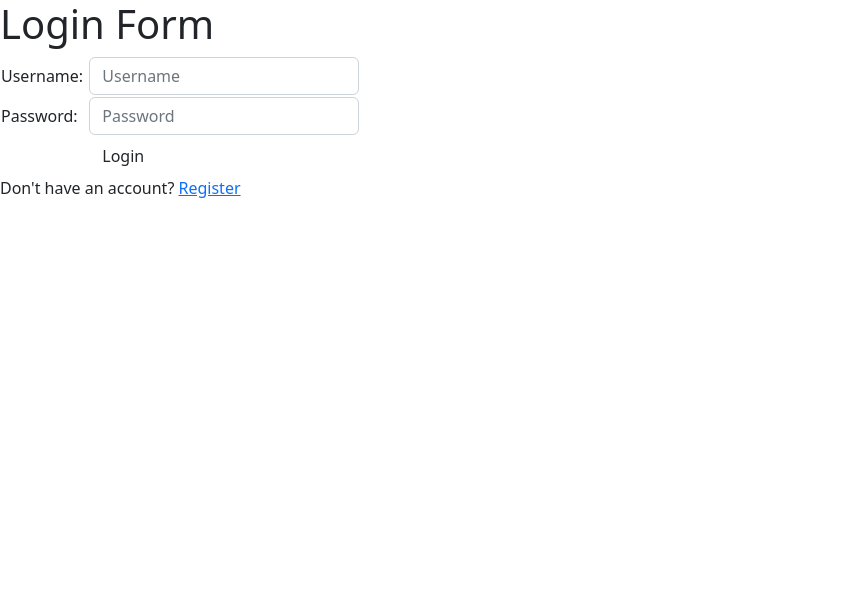
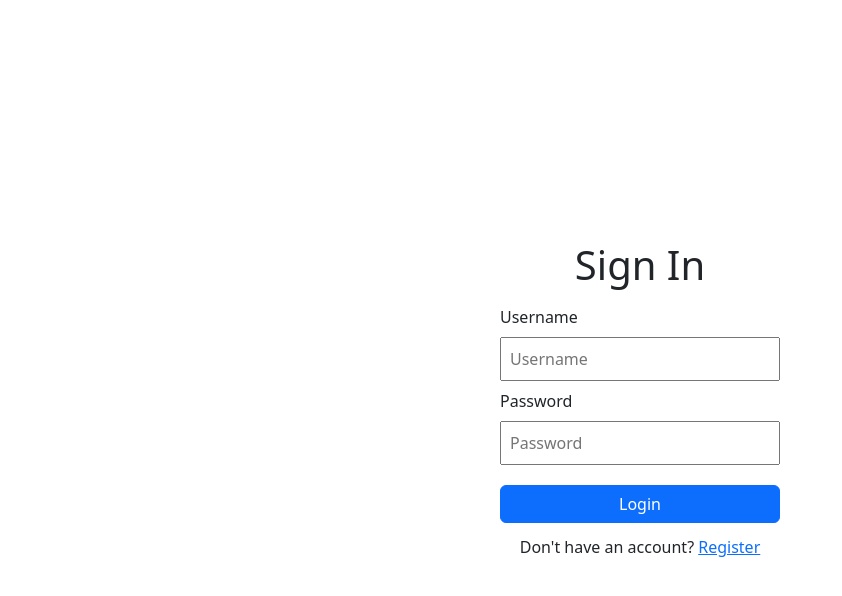
Before and after one commit to nayyara-airlangga/pbp-assignment, a Django app: page /todolist/login/ in a window 1280 px wide. Shown: the top 596 px of the page, without its empty margins (0-842 px from the left). Run offline with Django 4.2, Linux system fonts and the light colour scheme.

Commit message:
Style todolist login template

```diff
--- a/todolist/templates/login.html
+++ b/todolist/templates/login.html
@@ -6,28 +6,18 @@
 
 {% block content %}
 
-<div class="login">
+<div class="base">
+  <form class="form center" method="POST" action="">
+  {% csrf_token %}
+    <h1 class="form-header">Sign In</h1>
+    <label for="username">Username</label>
+    <input class="form-input" id="username" type="text" name="username" placeholder="Username" class="form-control">
 
-  <h1>Login Form</h1>
+    <label for="password">Password</label>
+    <input class="form-input" id="password" type="password" name="password" placeholder="Password" class="form-control">
 
-  <form method="POST" action="">
-    {% csrf_token %}
-    <table>
-      <tr>
-        <td>Username: </td>
-        <td><input type="text" name="username" placeholder="Username" class="form-control"></td>
-      </tr>
-
-      <tr>
-        <td>Password: </td>
-        <td><input type="password" name="password" placeholder="Password" class="form-control"></td>
-      </tr>
-
-      <tr>
-        <td></td>
-        <td><input class="btn login_btn" type="submit" value="Login"></td>
-      </tr>
-    </table>
+    <button class="btn btn-primary form-btn" type="submit">Login</button>
+    <p class="form-info">Don't have an account? <a href="{% url 'todolist:register' %}">Register</a></p>
   </form>
 
   {% if messages %}
@@ -38,8 +28,6 @@
   </ul>
   {% endif %}
 
-  Don't have an account? <a href="{% url 'todolist:register' %}">Register</a>
-
 </div>
 
 {% endblock content %}
```
